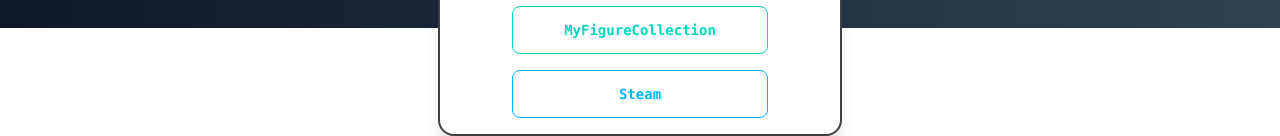
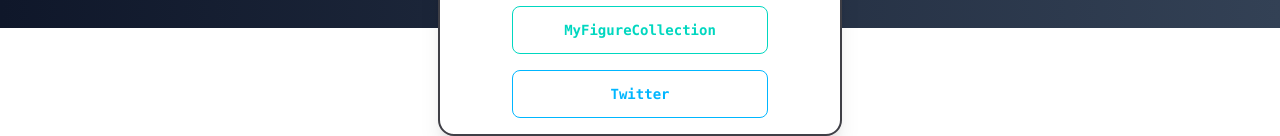
Before and after one commit to thaph03/thai-links-card, a React (Vite) app: page / in a window 1280 px wide. Shown: the part 772-908 px from the top of the page. Built offline with nearby package versions, Linux system fonts and the light colour scheme; what tailwindcss-animated would draw is missing.

Commit message:
Changed: steam to twitter

```diff
--- a/src/App.jsx
+++ b/src/App.jsx
@@ -57,9 +57,9 @@
                   MyFigureCollection
                 </button>
               </a>
-              <a href="https://steamcommunity.com/id/SorrowInApril/">
+              <a href="https://x.com/sia03xd">
                 <button className="btn btn-outline btn-info btn-wide">
-                  Steam
+                  Twitter
                 </button>
               </a>
             </div>
```
